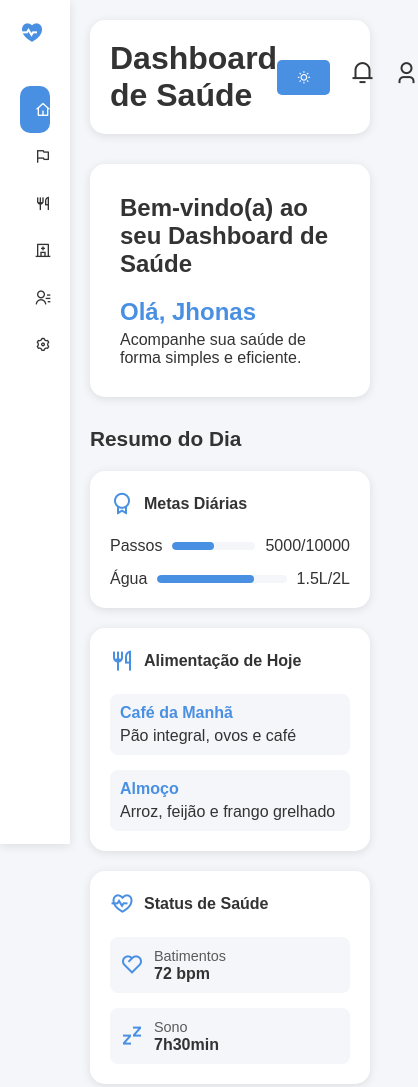
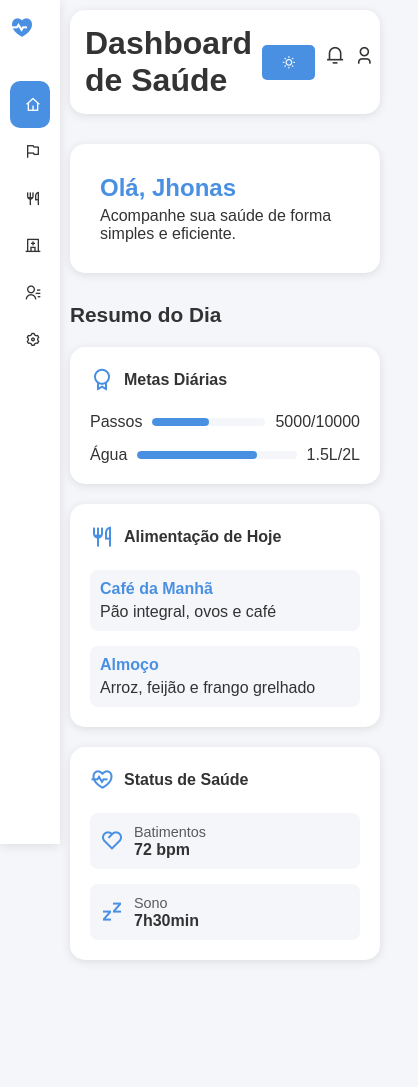
Before and after one commit to Imayagmb/VidaPlena, a plain HTML site: page index.html in a window 390 px wide. Shown: the whole page, 418 px wide, since content can reach past the window. After the commit the page ends 970 px from the top, so only its background shows below. Drawn offline with nearby package versions, Linux system fonts and the light colour scheme.

Commit message:
refatorando

```diff
--- a/css/styles.css
+++ b/css/styles.css
@@ -552,22 +552,37 @@ input:checked+.slider:before {
 } */
 
 
-@media (max-width: 768px) {
+@media (max-width: 480px) {
 
     .sidebar {
-        width: 70px;
+        width: 60px;
+        padding: 10px;
     }
 
-    .sidebar span {
+    .logo span {
         display: none;
     }
 
     .main-content {
-        margin-left: 70px;
-        width: calc(100% - 70px);
+        margin-left: 60px;
+        width: calc(100% - 60px);
+        padding: 10px;
     }
 
-    .resumo-grid {
+    header {
+        flex-direction: column;
+        align-items: flex-start;
+        gap: 10px;
+        padding: 15px;
+    }
+
+    .bem-vindo-content {
+        flex-direction: column;
+        gap: 10px;
+    }
+
+    .resumo-grid,
+    .cards-grid {
         grid-template-columns: 1fr;
     }
 
@@ -579,9 +594,64 @@ input:checked+.slider:before {
         grid-template-columns: 1fr;
     }
 
-    /* footer {
-        width: calc(100% - 70px);
-        margin-left: 70px;
-    } */
+    .header-icones {
+        gap: 10px;
+        font-size: 1.2rem;
+    }
 
+    .meta-card i {
+        font-size: 1.5rem;
+    }
+
+    button {
+        width: 100%;
+    }
+
+    .user-avatar {
+        width: 50px;
+        height: 50px;
+        font-size: 1.5rem;
+    }
+
+    .contato-card, .medic-card {
+        padding: 15px;
+    }
 }
+
+@media (max-width: 768px) {
+
+    .sidebar span {
+        display: none;
+    }
+
+    .sidebar {
+        width: 60px;
+        align-items: center;
+        padding: 15px 10px;
+    }
+
+    .main-content {
+        margin-left: 60px;
+        width: calc(100% - 60px);
+    }
+
+    .bem-vindo-content h2 {
+        display: none;
+    }
+
+    header {
+        flex-direction: row;
+        justify-content: space-between;
+        align-items: center;
+    }
+
+    .bem-vindo-content {
+        flex-direction: row;
+        gap: 10px;
+        align-items: center;
+    }
+
+    .header-icones {
+        font-size: 1.2rem;
+    }
+}
```
